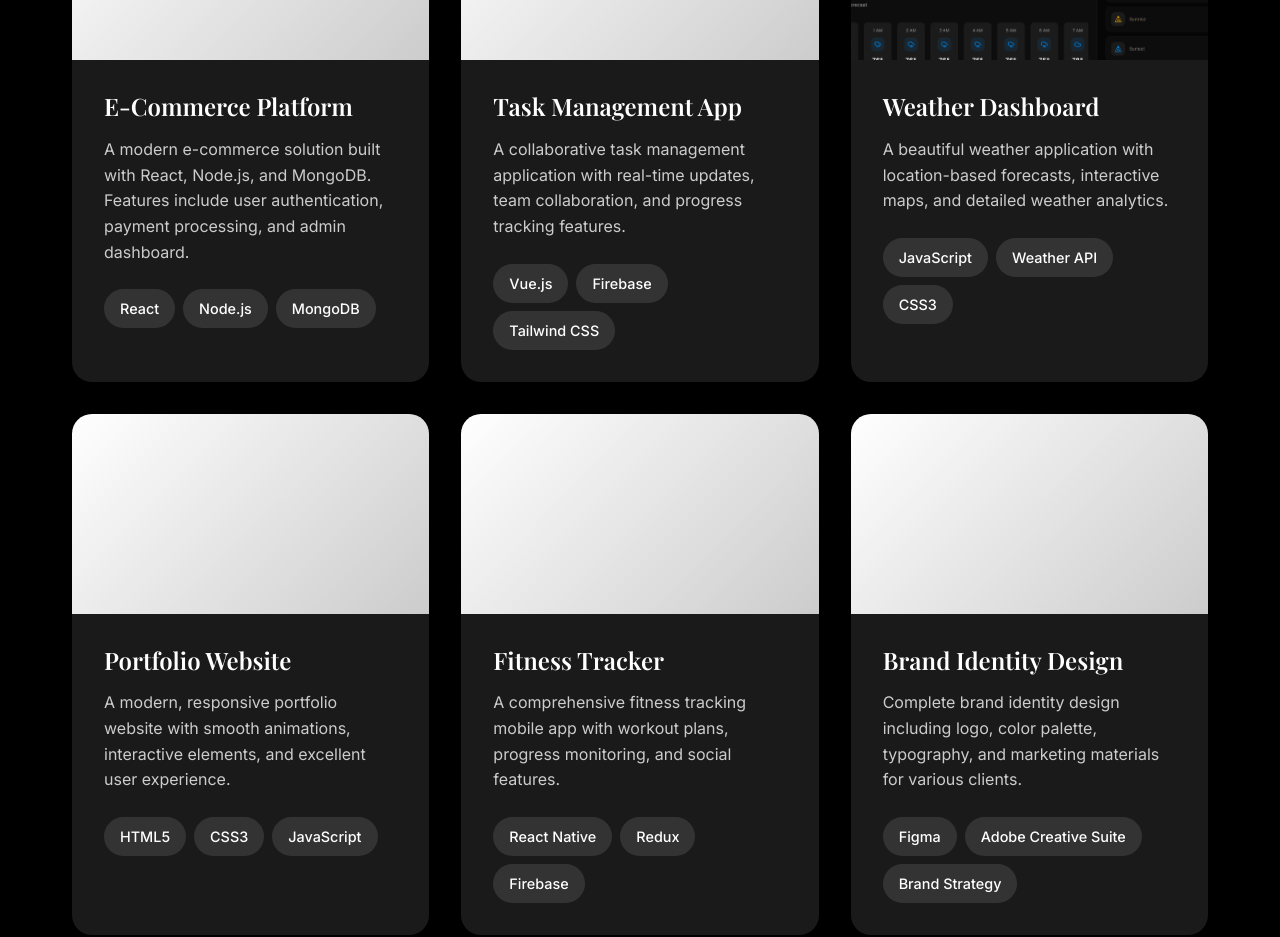
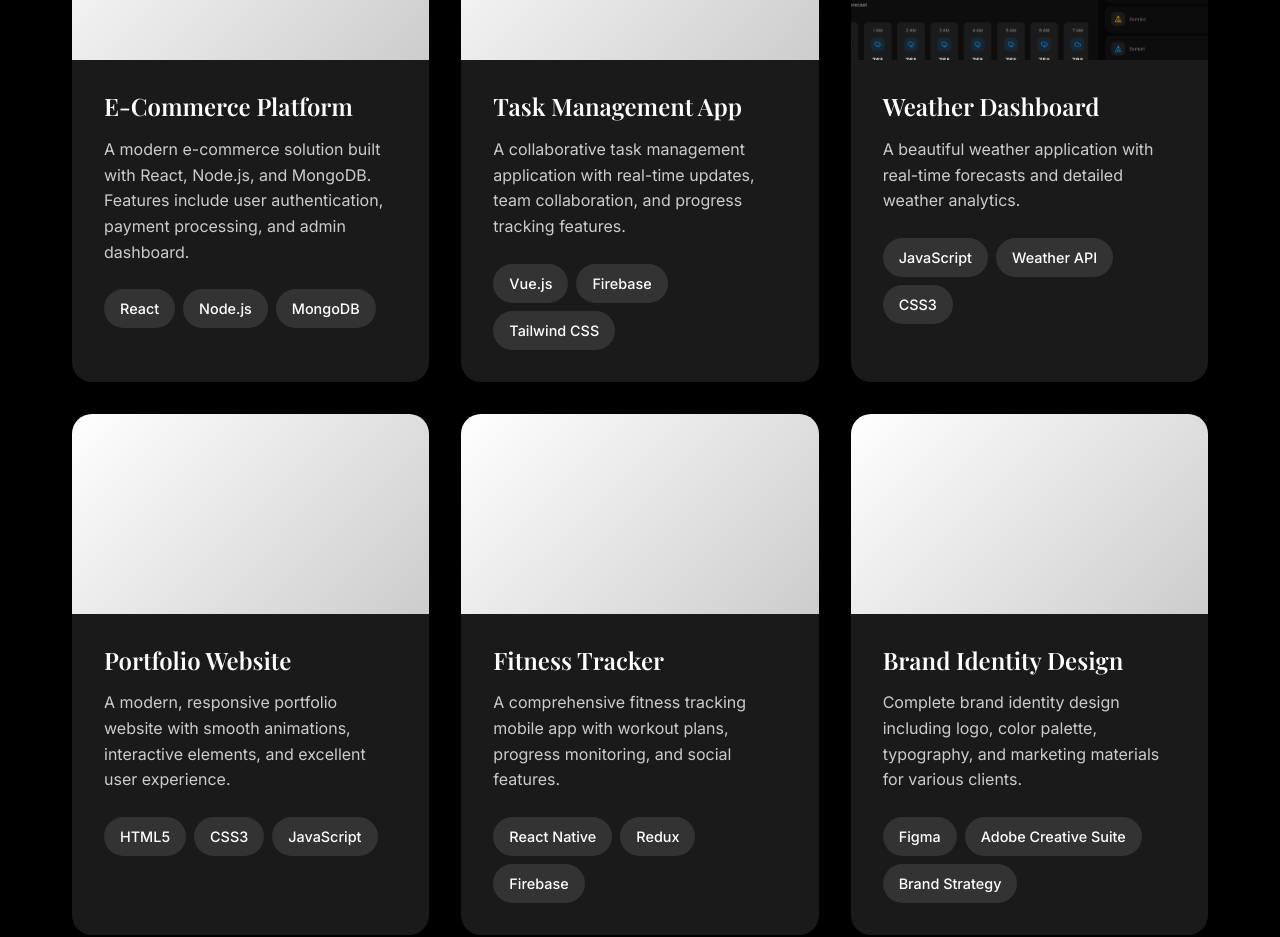
Before and after one commit to m4rc-dev/PORTFOLIO, a plain HTML site: page index.html in a window 1280 px wide. Shown: the part 2040-2977 px from the top of the page. Drawn offline with nearby package versions, Linux system fonts and the light colour scheme.

Commit message:
Update project description for Weather Dashboard

```diff
--- a/index.html
+++ b/index.html
@@ -204,8 +204,7 @@
                     <div class="project-content">
                         <h3 class="project-title">Weather Dashboard</h3>
                         <p class="project-description">
-                            A beautiful weather application with location-based forecasts,
-                            interactive maps, and detailed weather analytics.
+                            A beautiful weather application with real-time forecasts and detailed weather analytics.
                         </p>
                         <div class="project-tech">
                             <span class="tech-tag">JavaScript</span>
```
